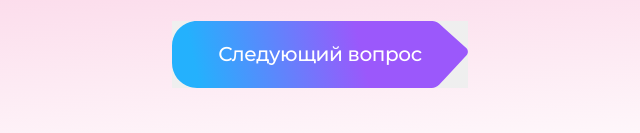
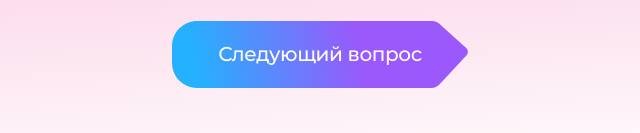
Before and after one commit to kmvit/prizmaminiapp, a plain HTML site: page frontend/question.html in a window 1280 px wide. Shown: the part 627-760 px from the top of the page, 320-960 px from the left. Drawn offline with Linux system fonts and the light colour scheme.

Commit message:
Поправил обработку в телеге6

```diff
--- a/frontend/css/main.css
+++ b/frontend/css/main.css
@@ -179,6 +179,15 @@ body{
     display: flex;
     position: relative;
     min-height: 67px;
+    background: none;
+    border: none;
+    padding: 0;
+    margin: 0;
+    outline: none;
+    box-shadow: none;
+    -webkit-appearance: none;
+    -moz-appearance: none;
+    appearance: none;
 }
 .button-triangle img{
     width: 100%;
```
